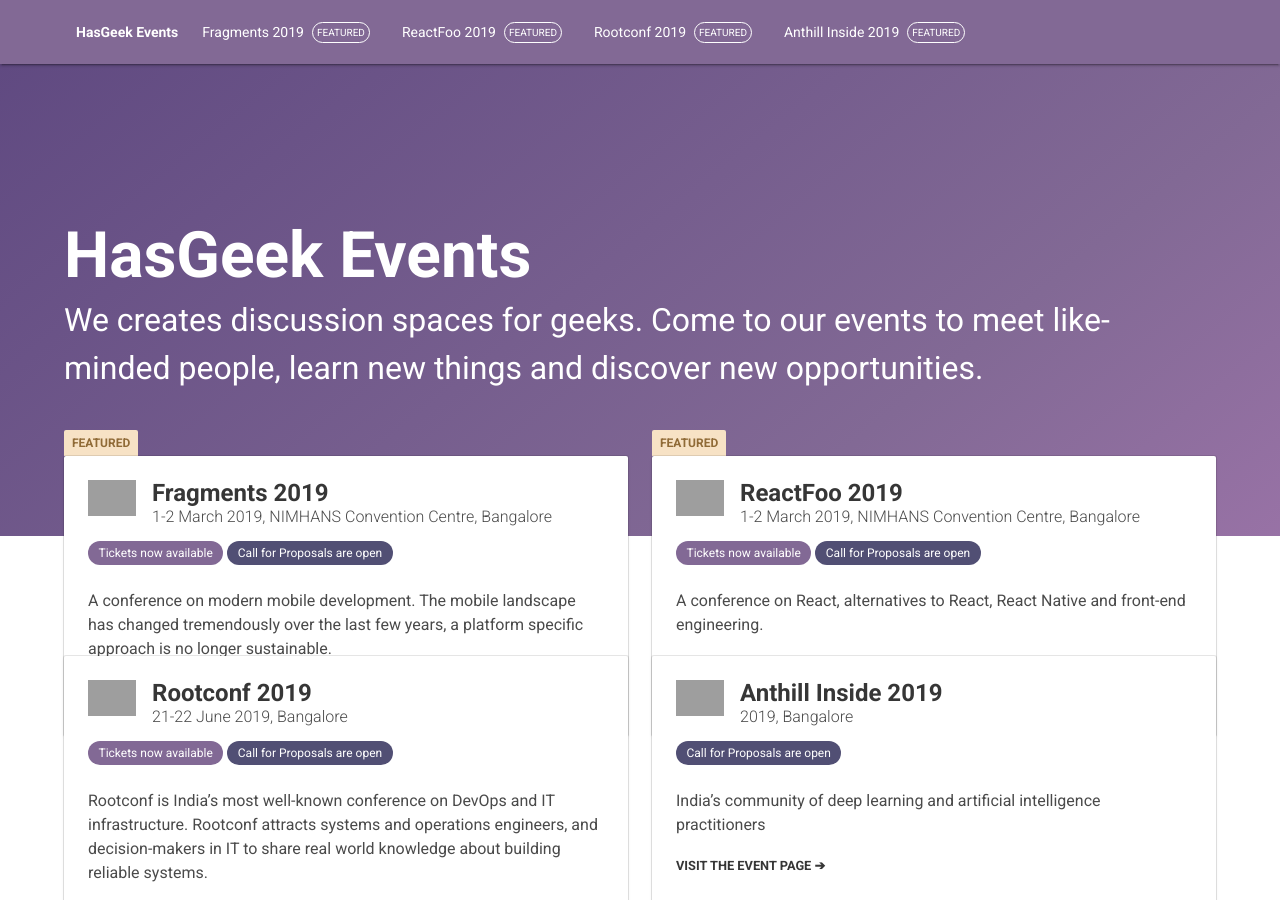
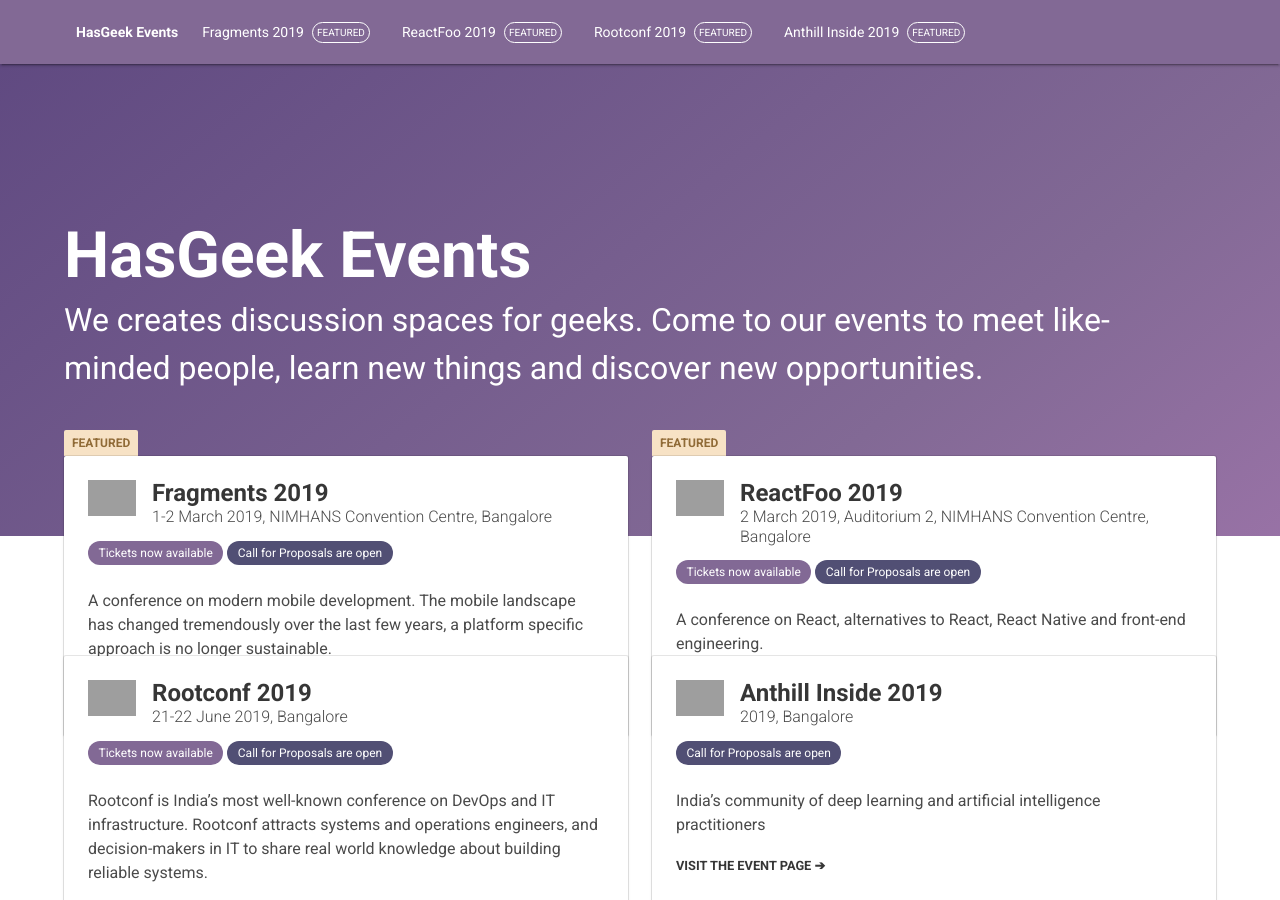
Before and after one commit to hasgeek/events, a Jekyll site: the page built from index.html, in a window 1280 px wide and 900 px high. Built offline with Jekyll 4.4.1, drawn with Linux system fonts in a browser that asks for light colours; grey boxes are pictures that could not be loaded.

Commit message:
Updated the date and Venue (#1211)

```diff
--- a/_reactfoo_events/2019.md
+++ b/_reactfoo_events/2019.md
@@ -2,10 +2,10 @@
 layout: event
 title: "ReactFoo 2019"
 subtitle: "On React, alternatives to React, React Native and front-end engineering."
-datelocation: "1-2 March 2019, NIMHANS Convention Centre, Bangalore"
+datelocation: "2 March 2019, Auditorium 2, NIMHANS Convention Centre, Bangalore"
 city: Bangalore
-start_time: 2019-03-01
-end_time: 2019-03-02
+start_time: 2019-03-02
+end_time: 2019-03-03
 description: "A conference on React, alternatives to React, React Native and front-end engineering."
 boxoffice_item_collection: "b8663d9b-71d6-481f-83b8-a64834201b7f"
 featured: true
@@ -16,7 +16,7 @@
 logo:
   image_url: /images/reactfoo-logo.png
 venue:
-  label: NIMHANS Convention Centre, Bangalore.
+  label: Auditorium 2, NIMHANS Convention Centre, Bangalore.
   lat: 12.943240
   lng: 77.596911
   google_maps_url: https://goo.gl/maps/K2LFmAcdrWB2
@@ -58,7 +58,7 @@
 
 related_events:
 - title: "Fragments 2019"
-  datelocation: 1-2 March 2019, Bangalore
+  datelocation: 30 March 2019, TERI, Bangalore
   url: https://fragments.in/2019/
   description: On future of Mobile developement.
 
```
